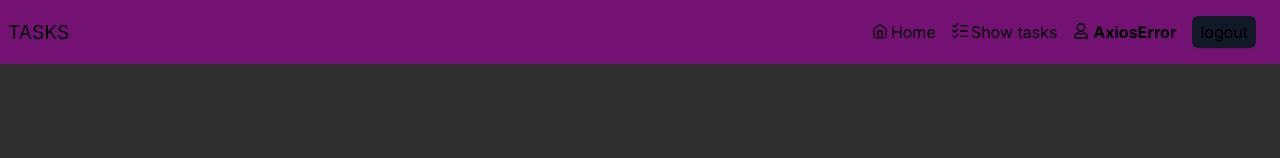
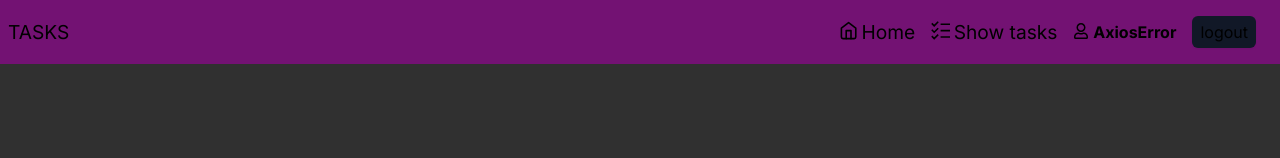
Before and after one commit to Piyush07p/task-manager, a Next.js app: page / in a window 1280 px wide. Shown: the top 158 px of the page. Built offline with nearby package versions, Linux system fonts and the light colour scheme; no server answers.

Commit message:
text adjust

```diff
--- a/src/app/components/navbar.js
+++ b/src/app/components/navbar.js
@@ -41,22 +41,22 @@ const Navbar = () => {
             </div>
             <div>
                 <ul className='flex items-center  m-2'>
-                        <li className='mx-1 sm:mx-2   text-[0.6rem] sm:text-[1rem]  '>
+                        <li className='mx-1 sm:mx-2   text-[1rem] sm:text-[1.2rem]  '>
                             <Link href="/"><FiHome style={{display:"inline-block",marginBottom:"0.3rem",marginRight:"0.2rem"}} /><span className='hidden sm:inline'>Home</span></Link>
                         </li>
                         {/* <li className='mx-1 sm:mx-2  text-[0.6rem] sm:text-[1rem]  '>
                         <Link href="/task">Add Task</Link>
                         </li> */}
-                        <li className='mx-1  sm:mx-2 text-[0.6rem] sm:text-[1rem]  '>
+                        <li className='mx-1  sm:mx-2 text-[1rem] sm:text-[1.2rem]  '>
                             <Link href="/tasklist"><GrTask style={{display:"inline-block",marginBottom:"0.3rem",marginRight:"0.2rem"}} /><span className='hidden sm:inline'>Show tasks</span></Link>
                         </li>
                         {
                             (context.currUser)?
                            <>
-                            <li className='mx-1 sm:mx-2  text-[0.6rem] sm:text-[1rem]   font-bold '>
+                            <li className='mx-1 sm:mx-2  text-[0.8rem] sm:text-[1rem]   font-bold '>
                             <Link href="/profile"><FaRegUser style={{display:"inline-block",marginBottom:"0.3rem"}}/> {JSON.parse(localStorage.getItem("userName"))}</Link>
                             </li>
-                            <li className='mx-1 sm:mx-2  text-[0.6rem] sm:text-[1rem]   shadow-sm  bg-gray-900 px-2 rounded-md py-1'>
+                            <li className='mx-1 sm:mx-2  text-[1rem] sm:text-[1rem]   shadow-sm  bg-gray-900 px-2 rounded-md py-1'>
                             <button  onClick={doLogout}>logout</button>
                             </li>
                            </>
```
